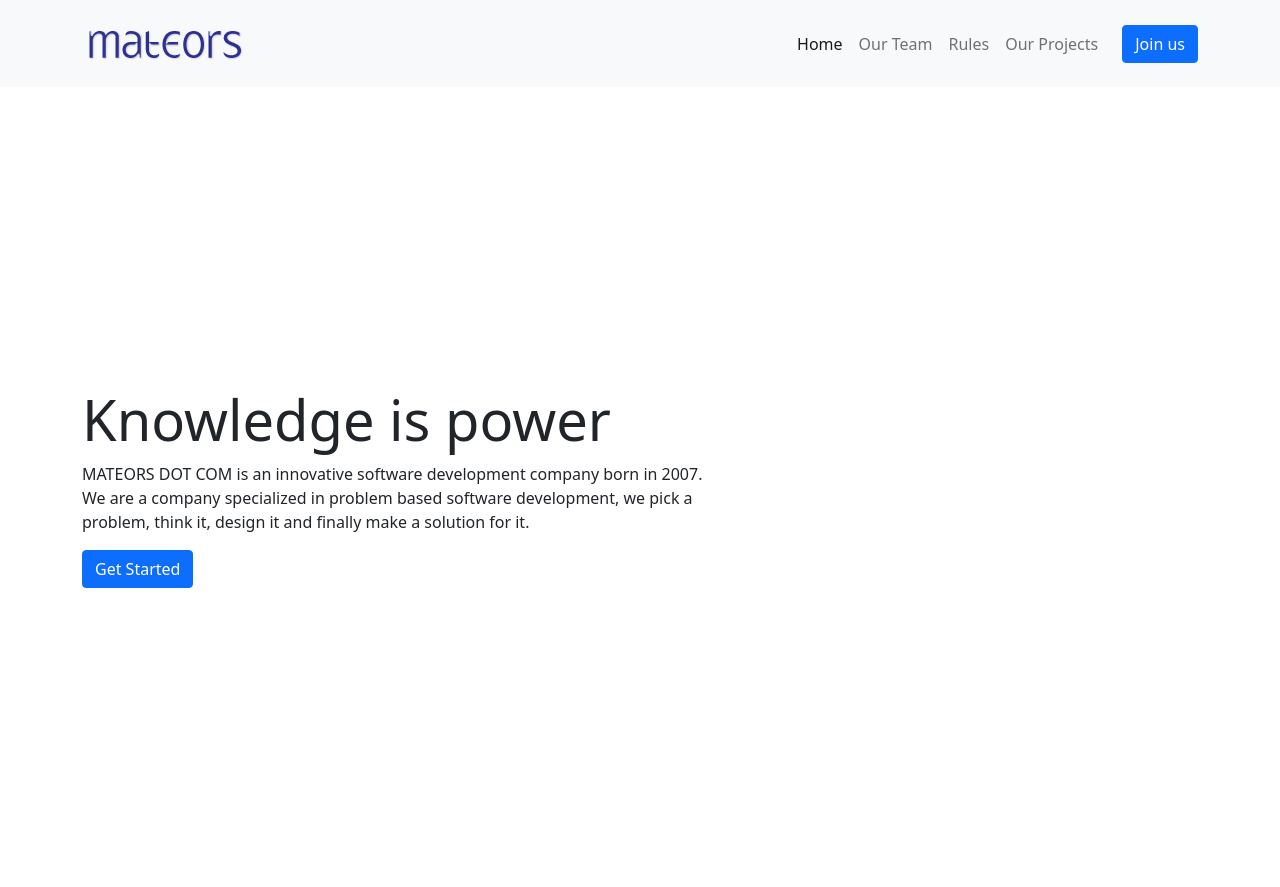
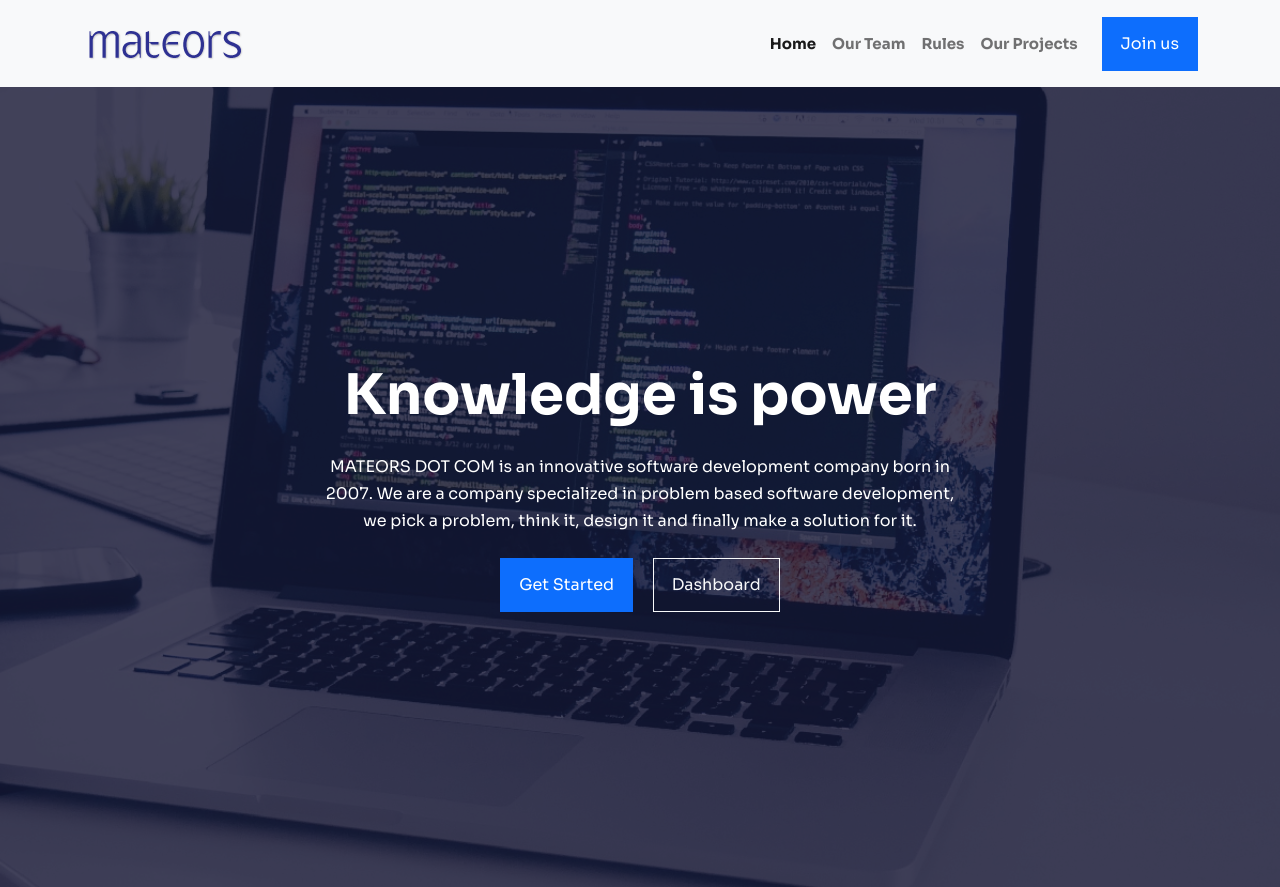
Before and after one commit to tirahman105/team_web, a plain HTML site: page index.html in a window 1280 px wide. Drawn offline with nearby package versions, Linux system fonts and the light colour scheme.

Commit message:
header and hero section done

```diff
--- a/index.html
+++ b/index.html
@@ -20,8 +20,8 @@
 
     <!-- header starts here -->
 
-    <header>
-      <nav class="navbar navbar-expand-lg py-3 navbar-light bg-light">
+
+      <nav class="navbar navbar-expand-lg py-3 sticky-top navbar-light bg-light">
   <div class="container">
      <a class="navbar-brand" href="#">
       <img src="images/logo.png" alt="mateors logo">
@@ -50,17 +50,18 @@
     </div>
   </div>
 </nav>
-    </header>
+
 
     <!-- hero starts here -->
 
    <div class="hero vh-100 d-flex align-items-center">
      <div class="container">
        <div class="row">
-         <div class="col-lg-7">
-           <h1 class="display-4">Knowledge is power</h1>
-           <p>MATEORS DOT COM is an innovative software development company born in 2007. We are a company specialized in problem based software development, we pick a problem, think it, design it and finally make a solution for it.</p>
-           <a href="#" class="btn btn-primary">Get Started</a>
+         <div class="col-lg-7 mx-auto text-center">
+           <h1 class="display-4 text-white">Knowledge is power</h1>
+           <p class="text-white my-4">MATEORS DOT COM is an innovative software development company born in 2007. We are a company specialized in problem based software development, we pick a problem, think it, design it and finally make a solution for it.</p>
+           <a href="#" class="btn me-3 btn-primary">Get Started</a>
+           <a href="#" class="btn btn-outline-light">Dashboard</a>
          </div>
        </div>
      </div>
--- a/style.css
+++ b/style.css
@@ -0,0 +1,55 @@
+@import url('https://fonts.googleapis.com/css2?family=Sora:wght@400;700&display=swap');
+
+:root {
+	--primary: #0d6efd;
+	--dark: #21252f;
+	--body: #888;
+	--box-shadow:0 8px 22px rgba(0,0,0,0.1);
+}
+
+body{
+	font-family: Sora, "sans-serif";
+	line-height: 1.7;
+	color: var(--body);
+}
+
+h1,h2,h3,h4,h5,h6,
+.display-4{
+	color: var(--dark);
+	font-weight: 700;
+}
+
+a{
+	color: var(--dark);
+	text-decoration: none;
+}
+.navbar .nav-link{
+	font-size: 15px;
+	font-weight: 700;
+}
+
+.btn {
+	padding: 14px 18px;
+	border-width: 700;
+	border-radius: 0;
+}
+
+.hero {
+	background-image: url(images/hero_4.jpg);
+	background-position: center;
+	background-size: cover;
+	background-attachment: fixed;
+	position: relative;
+	z-index: 2;
+}
+
+.hero::after{
+	content: "";
+	width: 100%;
+	height: 100%;
+	position: absolute;
+	top: 0;
+	left: 0;
+	z-index: -1;
+	background-color: rgba(21, 20, 51, 0.8);
+}
```
Also changed, not shown: images/hero_2.jpg (added), images/hero_3.jpg (added), images/hero_4.jpg (added), images/hero_img.png (added).
